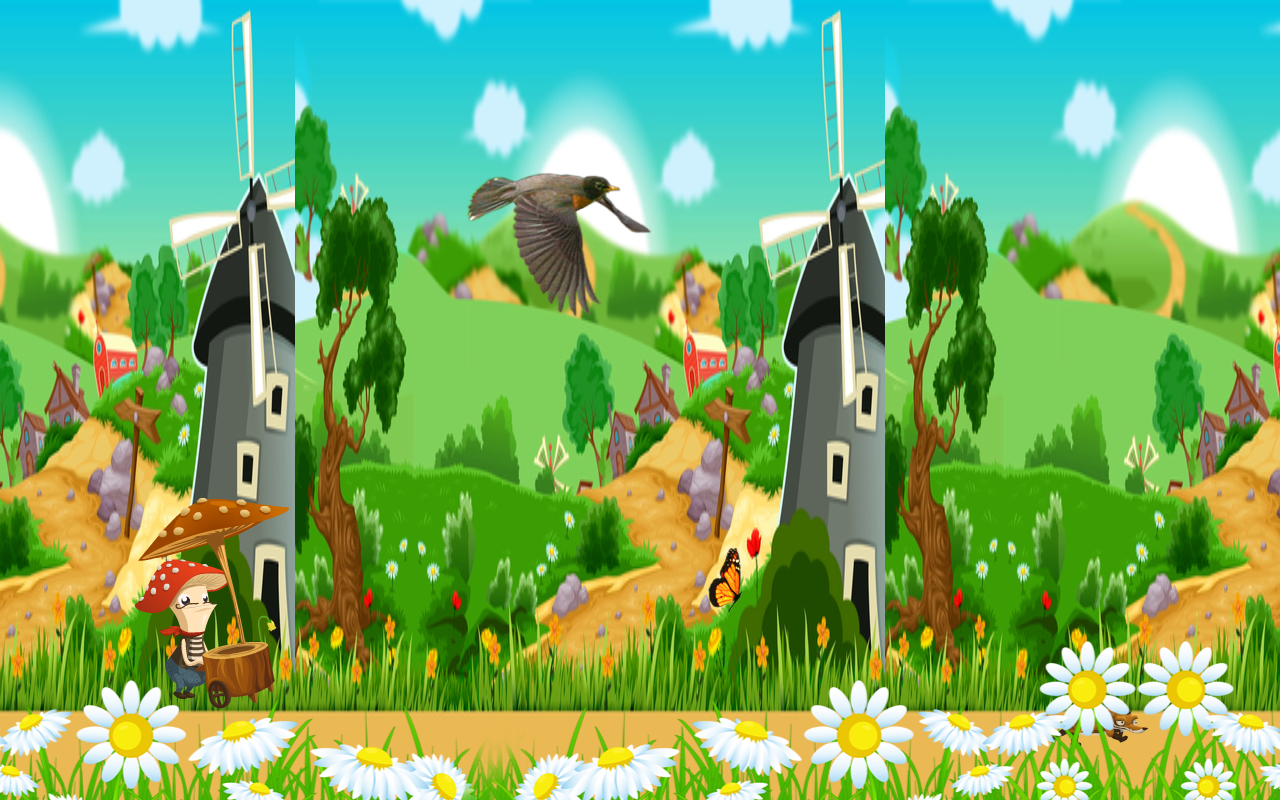
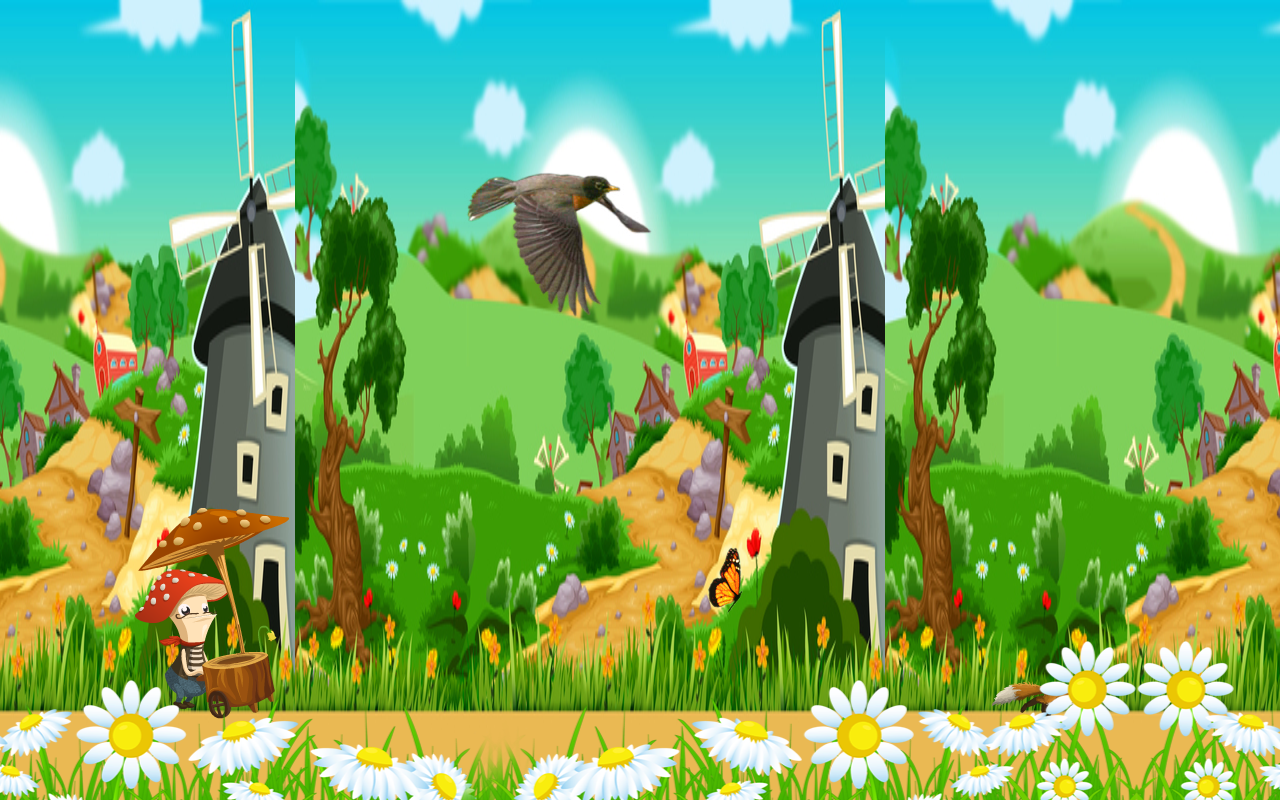
Before and after one commit to Stabmirz/CSS-Animation, a plain HTML site: page index.html in a window 1280 px wide. Drawn offline with Linux system fonts and the light colour scheme.

Commit message:
updated css

```diff
--- a/index.html
+++ b/index.html
@@ -2,7 +2,8 @@
 <html lang="en">
 <head>
     <meta charset="UTF-8">
-    <meta name="viewport" content="width=device-width, initial-scale=1.0">
+    <!-- <meta name="viewport" content="width=device-width, initial-scale=1.0"> -->
+    <meta name="viewport" content="width=1000">
     <meta http-equiv="X-UA-Compatible" content="ie=edge">
     <title>Nature</title>
     <style>
@@ -25,7 +26,7 @@
         .mushroom{
             position: fixed;
             left: 125px;
-            top: 480px;
+            bottom: 80px;
             background: url('./mushroom.png') 0 0 no-repeat;
             width: 189px;
             height: 230px;
@@ -43,8 +44,8 @@
 
         .fox{
             position: fixed;
-            bottom: 40px;
-            right: 120px;
+            bottom: 70px;
+            right: 150px;
             background: url('./fox.png') 0 0 no-repeat;
             width: 153px;
             height: 139px;
```
